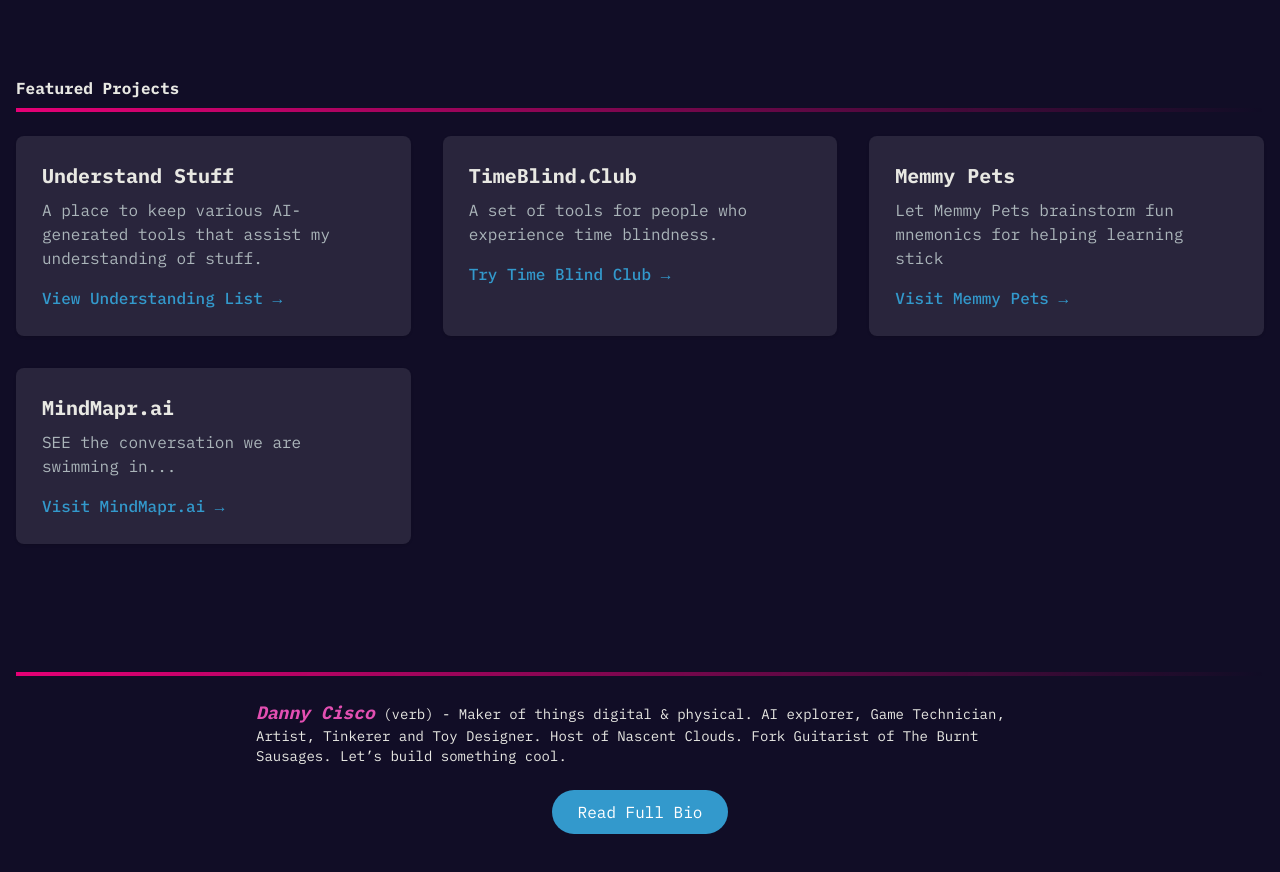
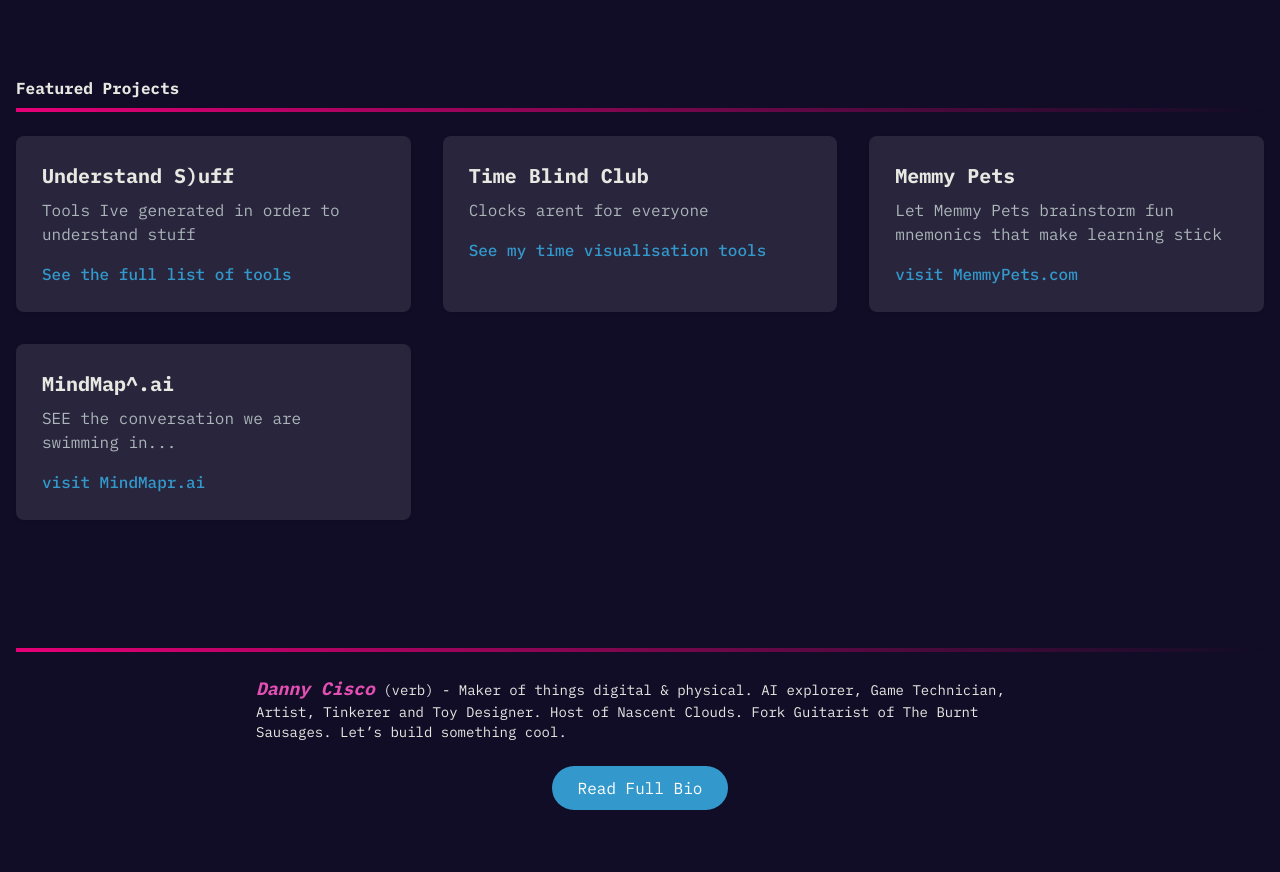
Before and after one commit to Danny-Cisco/danny-cisco, a SvelteKit app: page / in a window 1280 px wide. Shown: the part 860-1732 px from the top of the page. Built offline with nearby package versions, Linux system fonts and the light colour scheme.

Commit message:
front page uses data and card component

```diff
--- /dev/null
+++ b/src/lib/components/ui/Card.svelte
@@ -0,0 +1,25 @@
+<script>
+	import GlitchText from '$lib/components/cool-stuff/GlitchText.svelte';
+	export let card = {
+		heading: '',
+		paragraph: '',
+		image: '',
+		link: { href: '', label: '' },
+		size: 'big'
+	};
+</script>
+
+<div
+	class="overflow-hidden rounded-lg border border-2 border-transparent bg-white/10 shadow transition duration-300 hover:cursor-pointer hover:border-dashed hover:border-pink-200"
+	on:click={(event) => event.currentTarget.querySelector('a')?.click()}
+>
+	<div class="p-6">
+		<h3 class="mb-2 text-xl font-bold"><GlitchText text={card.heading} /></h3>
+		<p class="text-light-500 mb-4">
+			{card.paragraph}
+		</p>
+		<a href={card.link.href} class="font-medium text-blue-600 hover:text-blue-800">
+			{card.link.label}
+		</a>
+	</div>
+</div>
--- a/src/routes/+page.svelte
+++ b/src/routes/+page.svelte
@@ -1,6 +1,42 @@
 <script>
 	import GlitchText from '$lib/components/cool-stuff/GlitchText.svelte';
+	import Card from '$lib/components/ui/Card.svelte';
 	import { fade } from 'svelte/transition';
+
+	let data = {
+		featuredProjects: {
+			cards: [
+				{
+					heading: 'Understand Stuff',
+					paragraph: 'Tools Ive generated in order to understand stuff',
+					image: '',
+					link: { href: '/understand-stuff', label: 'See the full list of tools' },
+					size: 'big'
+				},
+				{
+					heading: 'Time Blind Club',
+					paragraph: 'Clocks arent for everyone',
+					image: '',
+					link: { href: '/time-blind-club', label: 'See my time visualisation tools' },
+					size: 'big'
+				},
+				{
+					heading: 'Memmy Pets',
+					paragraph: 'Let Memmy Pets brainstorm fun mnemonics that make learning stick',
+					image: '',
+					link: { href: 'https://www.memmypets.com', label: 'visit MemmyPets.com' },
+					size: 'big'
+				},
+				{
+					heading: 'MindMapr.ai',
+					paragraph: 'SEE the conversation we are swimming in...',
+					image: '',
+					link: { href: 'https://www.mindmapr.dev', label: 'visit MindMapr.ai' },
+					size: 'big'
+				}
+			]
+		}
+	};
 </script>
 
 <div class="z-[99]" in:fade>
@@ -42,68 +78,10 @@
 			<div class=" mb-6 h-1 w-full bg-gradient-to-r from-pink-600"></div>
 
 			<div class="grid grid-cols-1 gap-8 md:grid-cols-2 lg:grid-cols-3">
-				<!-- Project Card 1 -->
-				<div
-					class="overflow-hidden rounded-lg border border-2 border-transparent bg-white/10 shadow transition duration-300 hover:cursor-pointer hover:border-dashed hover:border-pink-200"
-					on:click={(event) => event.currentTarget.querySelector('a')?.click()}
-				>
-					<div class="p-6">
-						<h3 class="mb-2 text-xl font-bold">Understand Stuff</h3>
-						<p class="text-light-500 mb-4">
-							A place to keep various AI-generated tools that assist my understanding of stuff.
-						</p>
-						<a href="/understand-stuff" class="font-medium text-blue-600 hover:text-blue-800">
-							View Understanding List →
-						</a>
-					</div>
-				</div>
-
-				<!-- Project Card 2 -->
-				<div
-					class="overflow-hidden rounded-lg border border-2 border-transparent bg-white/10 shadow transition duration-300 hover:cursor-pointer hover:border-dashed hover:border-pink-200"
-					on:click={(event) => event.currentTarget.querySelector('a')?.click()}
-				>
-					<div class="p-6">
-						<h3 class="mb-2 text-xl font-bold"><GlitchText text="TimeBlind.Club" /></h3>
-
-						<p class="text-light-500 mb-4">
-							A set of tools for people who experience time blindness.
-						</p>
-						<a href="/time-blind-club" class="font-medium text-blue-600 hover:text-blue-800">
-							Try Time Blind Club →
-						</a>
-					</div>
-				</div>
-
-				<!-- Project Card 3 -->
-				<div
-					class="overflow-hidden rounded-lg border border-2 border-transparent bg-white/10 shadow transition duration-300 hover:cursor-pointer hover:border-dashed hover:border-pink-200"
-					on:click={(event) => event.currentTarget.querySelector('a')?.click()}
-				>
-					<div class="p-6">
-						<h3 class="mb-2 text-xl font-bold">Memmy Pets</h3>
-						<p class="text-light-500 mb-4">
-							Let Memmy Pets brainstorm fun mnemonics for helping learning stick
-						</p>
-						<a href="http://memmypets.com" class="font-medium text-blue-600 hover:text-blue-800">
-							Visit Memmy Pets →
-						</a>
-					</div>
-				</div>
-
-				<!-- Project Card 4 -->
-				<div
-					class="overflow-hidden rounded-lg border border-2 border-transparent bg-white/10 shadow transition duration-300 hover:cursor-pointer hover:border-dashed hover:border-pink-200"
-					on:click={(event) => event.currentTarget.querySelector('a')?.click()}
-				>
-					<div class="p-6">
-						<h3 class="mb-2 text-xl font-bold">MindMapr.ai</h3>
-						<p class="text-light-500 mb-4">SEE the conversation we are swimming in...</p>
-						<a href="http://mindmapr.dev" class="font-medium text-blue-600 hover:text-blue-800">
-							Visit MindMapr.ai →
-						</a>
-					</div>
-				</div>
+				<!-- Loop Through All Project Cards-->
+				{#each data.featuredProjects.cards as card}
+					<Card {card} />
+				{/each}
 			</div>
 		</div>
 	</section>
```
